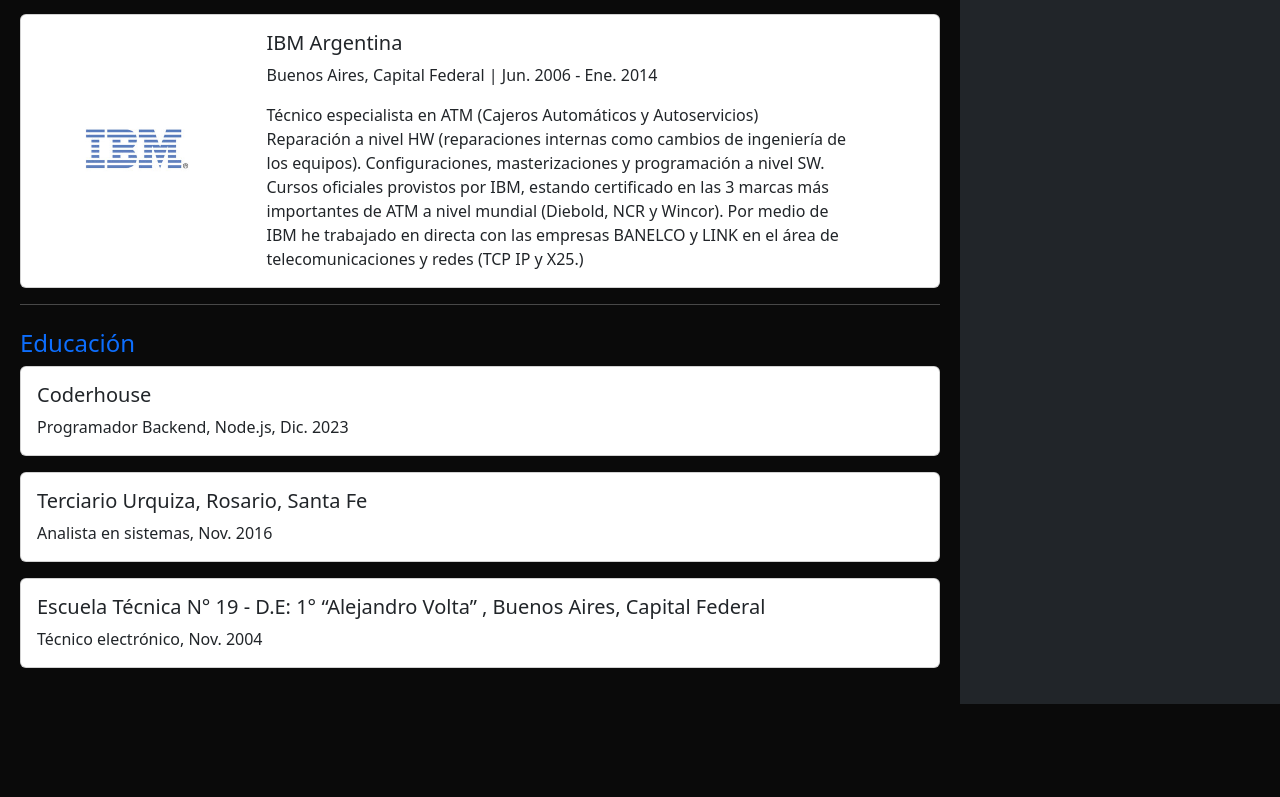
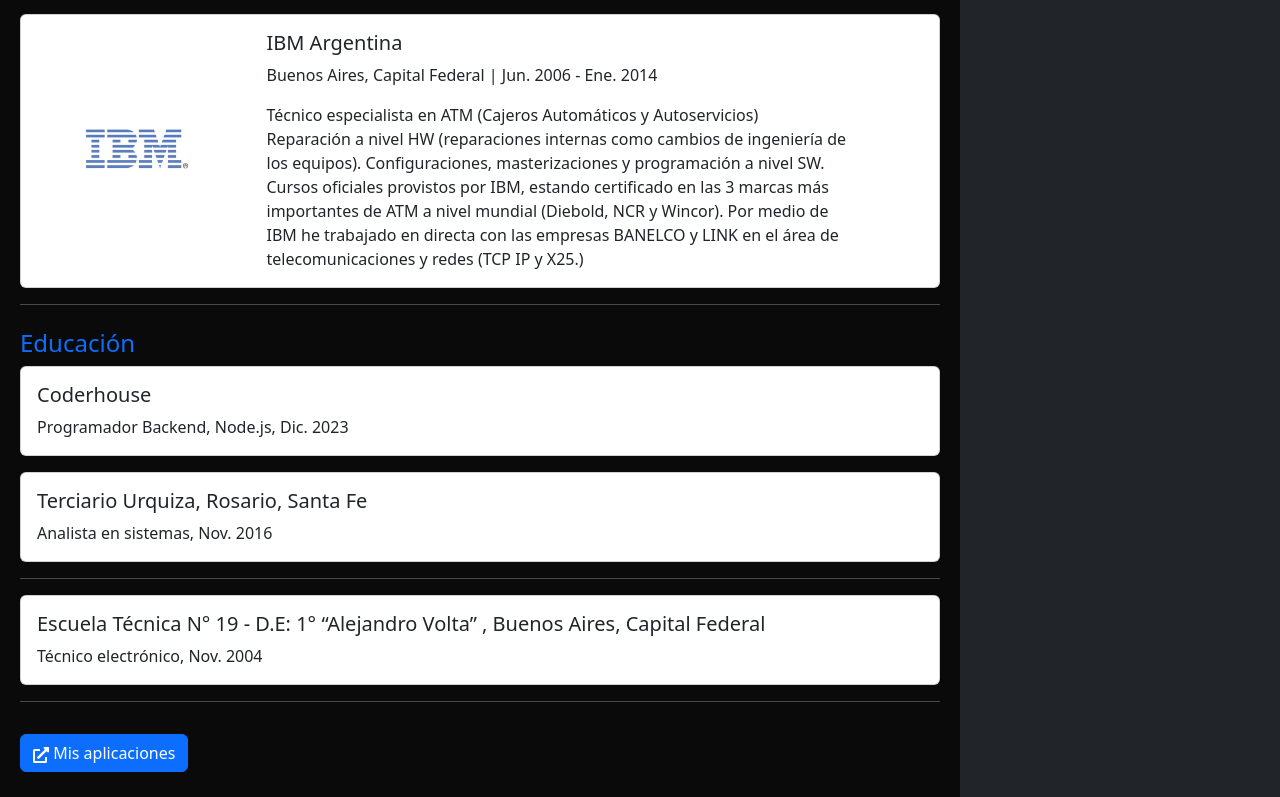
Before and after one commit to martinprado1000/00_Web-React-Portfolio, a React (Vite) app in the folder FrontServer_React-Vite/: page / in a window 1280 px wide. Shown: the part 978-1775 px from the top of the page. Before the commit the page ends 1682 px from the top, so only its background shows below. Built offline with nearby package versions, Linux system fonts and the light colour scheme.

Commit message:
agregue link aplicaciones

```diff
--- a/FrontServer_React-Vite/src/components/body/BodyHome.jsx
+++ b/FrontServer_React-Vite/src/components/body/BodyHome.jsx
@@ -9,9 +9,15 @@
   FaReact,
   FaDatabase,
   FaBootstrap,
+  FaExternalLinkAlt,
   FaGit,
 } from "react-icons/fa";
 import { SiMysql, SiPhp, SiMongodb } from "react-icons/si";
+
+const buttonStyle = {
+  width: "auto",
+  marginBottom: "5px",
+};
 
 function BodyHome() {
   return (
@@ -170,6 +176,7 @@
                 <p className="card-text">Analista en sistemas, Nov. 2016</p>
               </div>
             </div>
+            <hr />
 
             <div className="card mb-3">
               <div className="card-body">
@@ -181,6 +188,16 @@
               </div>
             </div>
           </div>
+          <hr />
+
+          <a
+            href="/aplications"
+            className="btn btn-primary mt-3"
+            style={buttonStyle}
+            rel="noopener noreferrer"
+          >
+            <FaExternalLinkAlt /> Mis aplicaciones
+          </a>
         </Col>
 
         <Col xs={3} className="bg-dark" style={{ padding: "20px" }}>
```
